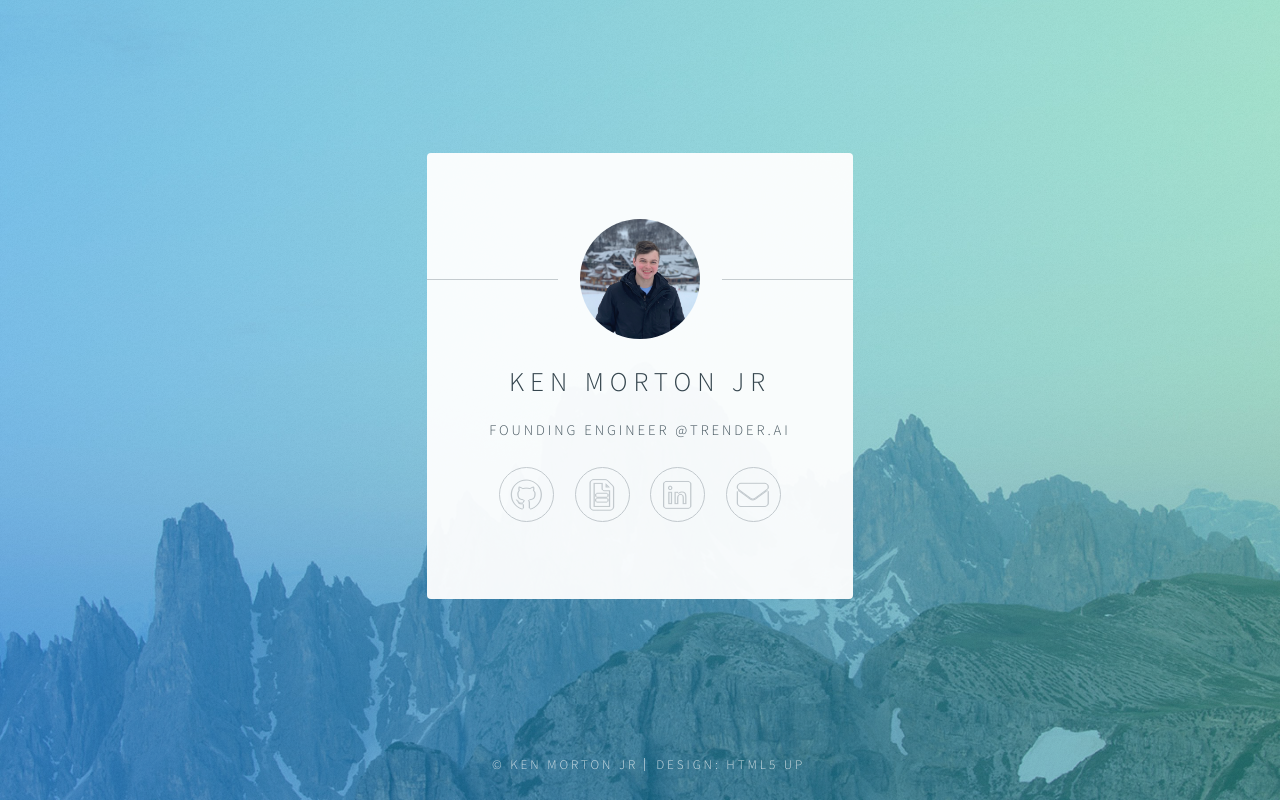
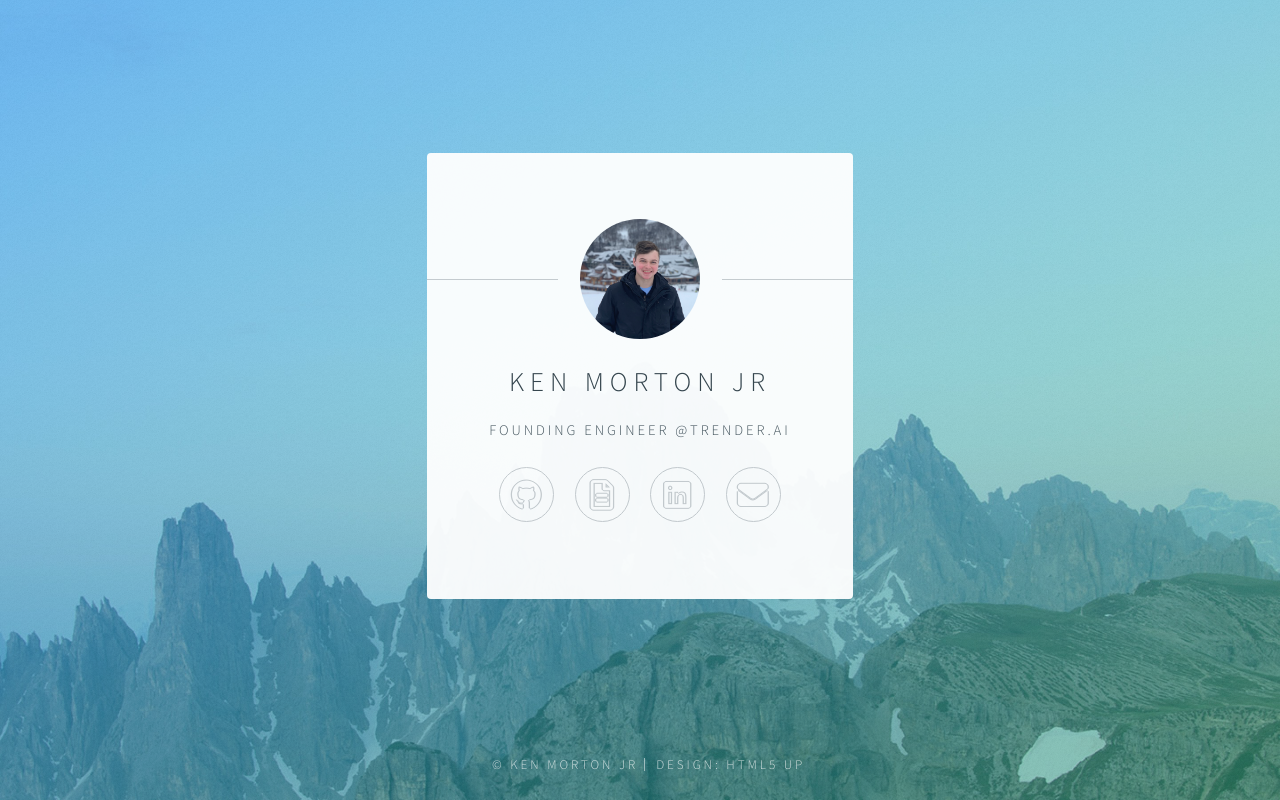
Before and after one commit to kjmj/website, a plain HTML site: page index.html in a window 1280 px wide. Drawn offline with Linux system fonts and the light colour scheme.

Commit message:
change gradient degree

```diff
--- a/assets/css/main.css
+++ b/assets/css/main.css
@@ -112,10 +112,10 @@
 	body {
 		height: 100%;
 		background-color: #ffffff;
-		background-image: url("images/overlay.png"), -moz-linear-gradient(60deg, rgba(0, 158, 253, 0.5) 5%, rgba(42, 245, 152, 0.35)), url("../../images/bg.jpg");
-		background-image: url("images/overlay.png"), -webkit-linear-gradient(60deg, rgba(0, 158, 253, 0.5) 5%, rgba(42, 245, 152, 0.35)), url("../../images/bg.jpg");
-		background-image: url("images/overlay.png"), -ms-linear-gradient(60deg, rgba(0, 158, 253, 0.5) 5%, rgba(42, 245, 152, 0.35)), url("../../images/bg.jpg");
-		background-image: url("images/overlay.png"), linear-gradient(60deg, rgba(0, 158, 253, 0.5) 5%, rgba(42, 245, 152, 0.35)), url("../../images/bg.jpg");
+		background-image: url("images/overlay.png"), -moz-linear-gradient(150deg, rgba(0, 158, 253, 0.5) 5%, rgba(42, 245, 152, 0.35)), url("../../images/bg.jpg");
+		background-image: url("images/overlay.png"), -webkit-linear-gradient(150deg, rgba(0, 158, 253, 0.5) 5%, rgba(42, 245, 152, 0.35)), url("../../images/bg.jpg");
+		background-image: url("images/overlay.png"), -ms-linear-gradient(150deg, rgba(0, 158, 253, 0.5) 5%, rgba(42, 245, 152, 0.35)), url("../../images/bg.jpg");
+		background-image: url("images/overlay.png"), linear-gradient(150deg, rgba(0, 158, 253, 0.5) 5%, rgba(42, 245, 152, 0.35)), url("../../images/bg.jpg");
 		background-repeat: repeat,			no-repeat,			no-repeat;
 		background-size: 100px 100px, cover,				cover;
 		background-position: top left,		center center,		bottom center;
@@ -133,10 +133,10 @@
 			opacity: 0;
 			z-index: 1;
 			background-color: #ffffff;
-			background-image: url("images/overlay.png"), -moz-linear-gradient(60deg, rgba(0, 158, 253, 0.5) 5%, rgba(42, 245, 152, 0.35));
-			background-image: url("images/overlay.png"), -webkit-linear-gradient(60deg, rgba(0, 158, 253, 0.5) 5%, rgba(42, 245, 152, 0.35));
-			background-image: url("images/overlay.png"), -ms-linear-gradient(60deg, rgba(0, 158, 253, 0.5) 5%, rgba(42, 245, 152, 0.35));
-			background-image: url("images/overlay.png"), linear-gradient(60deg, rgba(0, 158, 253, 0.5) 5%, rgba(42, 245, 152, 0.35));
+			background-image: url("images/overlay.png"), -moz-linear-gradient(150deg, rgba(0, 158, 253, 0.5) 5%, rgba(42, 245, 152, 0.35));
+			background-image: url("images/overlay.png"), -webkit-linear-gradient(150deg, rgba(0, 158, 253, 0.5) 5%, rgba(42, 245, 152, 0.35));
+			background-image: url("images/overlay.png"), -ms-linear-gradient(150deg, rgba(0, 158, 253, 0.5) 5%, rgba(42, 245, 152, 0.35));
+			background-image: url("images/overlay.png"), linear-gradient(150deg, rgba(0, 158, 253, 0.5) 5%, rgba(42, 245, 152, 0.35));
 			background-repeat: repeat,			no-repeat;
 			background-size: 100px 100px, cover;
 			background-position: top left,		center center;
```
